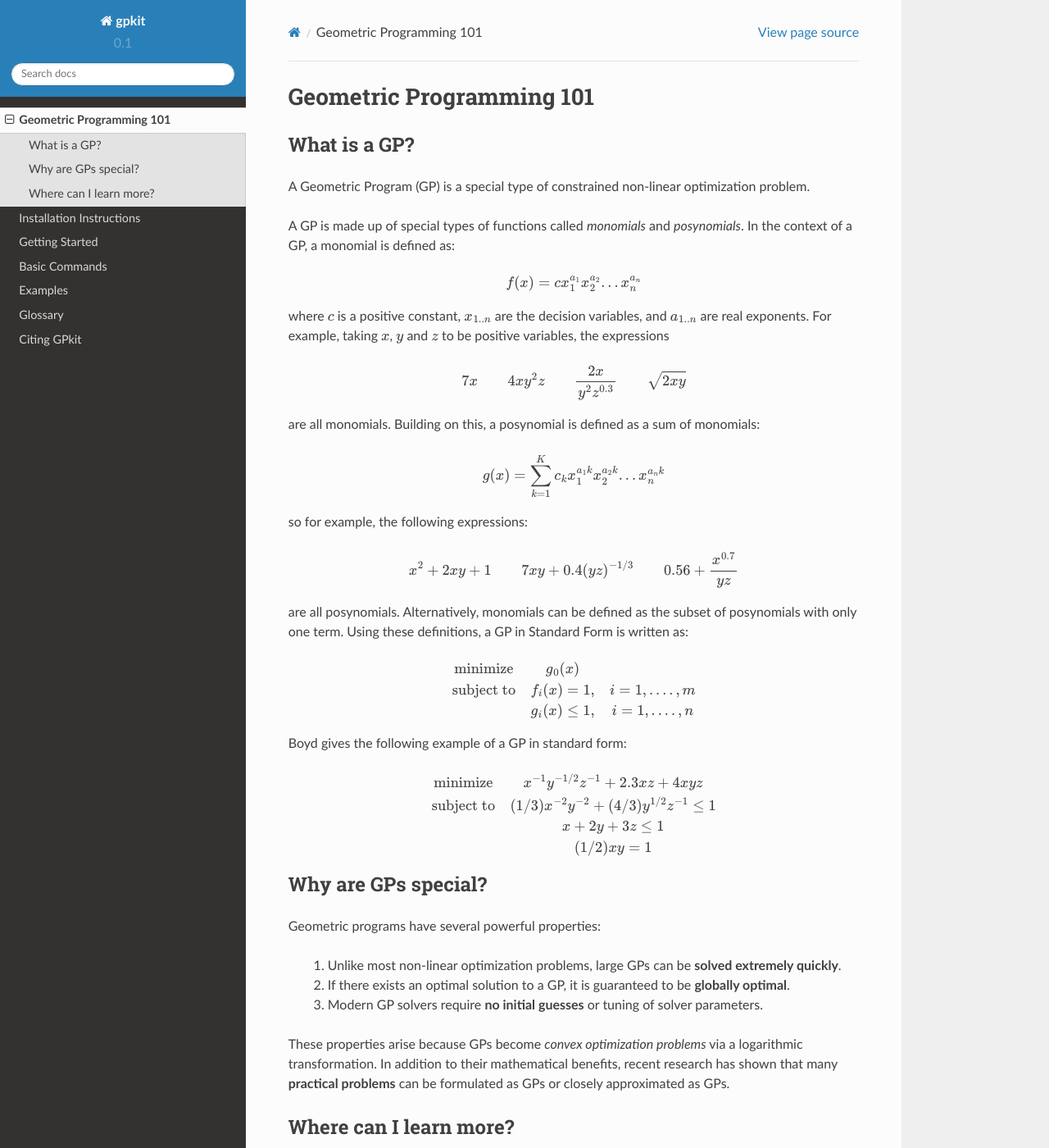
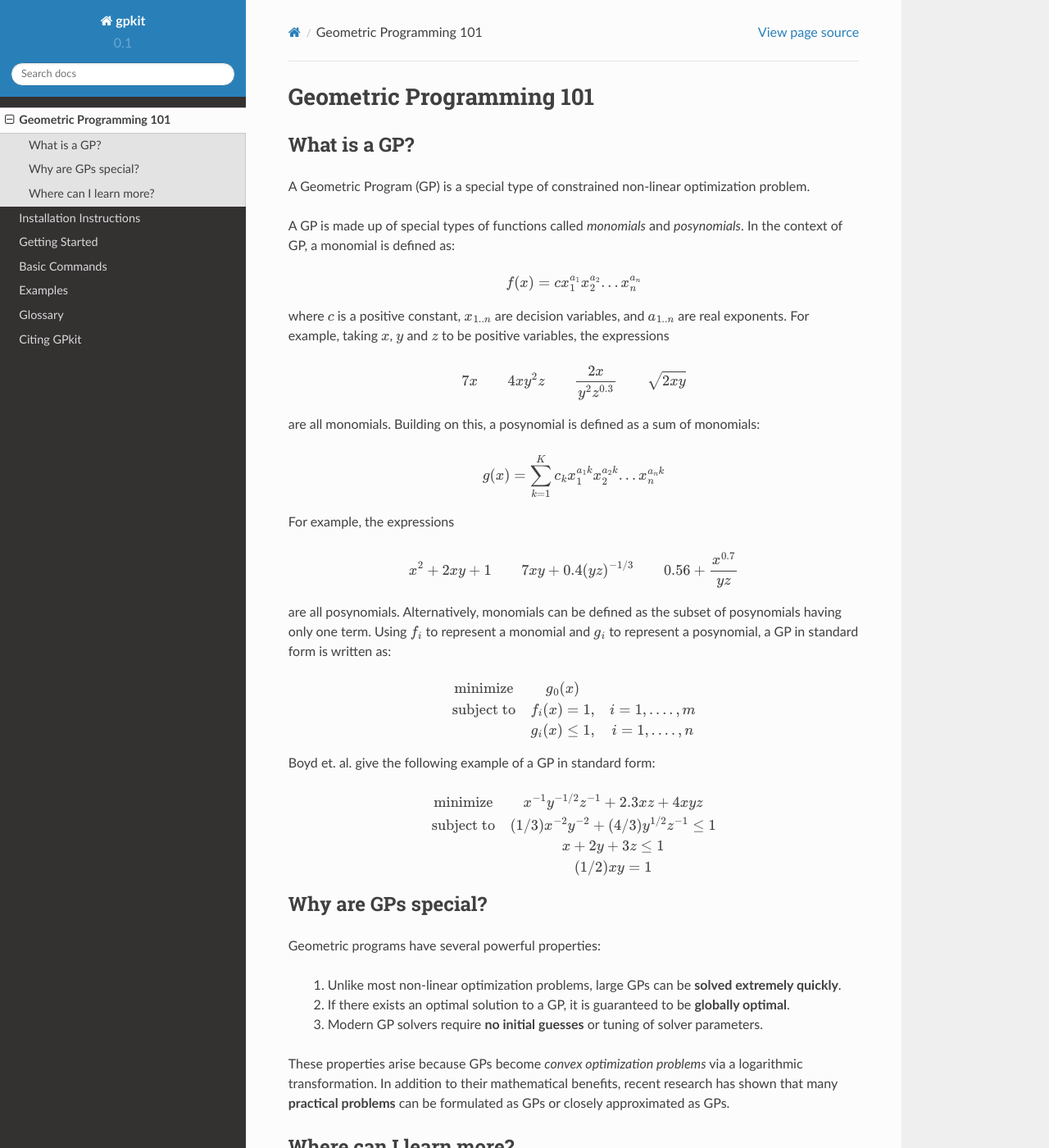
Before and after one commit to convexengineering/gpkit, a Sphinx documentation site: the page built from docs/source/gp101.rst, in a window 1280 px wide and 1400 px high. Shown: the whole window at 82% size. Built offline with Sphinx 7.4.7 and the Read the Docs theme 2.0.0, drawn with Linux system fonts in a browser that asks for light colours; pages that are not in the unit, such as notebooks, are missing from menus.

Commit message:
minor wording tweaks

```diff
--- a/docs/source/gp101.rst
+++ b/docs/source/gp101.rst
@@ -6,13 +6,13 @@ What is a GP?
 
 A Geometric Program (GP) is a special type of constrained non-linear optimization problem.
 
-A GP is made up of special types of functions called *monomials* and *posynomials*. In the context of a GP, a monomial is defined as:
+A GP is made up of special types of functions called *monomials* and *posynomials*. In the context of GP, a monomial is defined as:
 
 .. math::
 
    f(x) = c x_1^{a_1} x_2^{a_2} ... x_n^{a_n}
 
-where :math:`c` is a positive constant, :math:`x_{1..n}` are the decision variables, and :math:`a_{1..n}` are real exponents.  For example, taking :math:`x`, :math:`y` and :math:`z` to be positive variables, the expressions
+where :math:`c` is a positive constant, :math:`x_{1..n}` are decision variables, and :math:`a_{1..n}` are real exponents.  For example, taking :math:`x`, :math:`y` and :math:`z` to be positive variables, the expressions
 
 .. math::
 
@@ -24,13 +24,16 @@ are all monomials.  Building on this, a posynomial is defined as a sum of monomi
 
    g(x) = \sum_{k=1}^K c_k x_1^{a_1k} x_2^{a_2k} ... x_n^{a_nk}
 
-so for example, the following expressions:
+For example, the expressions
 
 .. math::
 
    x^2 + 2xy + 1  \qquad  7xy + 0.4(yz)^{-1/3}  \qquad  0.56 + \frac{x^{0.7}}{yz}
 
-are all posynomials.  Alternatively, monomials can be defined as the subset of posynomials with only one term.  Using these definitions, a GP in Standard Form is written as:
+are all posynomials.
+Alternatively, monomials can be defined as the subset of posynomials having only one term.
+Using :math:`f_i` to represent a monomial and :math:`g_i` to represent a posynomial,
+a GP in standard form is written as:
 
 .. math:: \begin{array}[lll]\text{}
     \text{minimize} & g_0(x) & \\
@@ -38,7 +41,7 @@ are all posynomials.  Alternatively, monomials can be defined as the subset of p
                       & g_i(x) \leq 1, & i = 1,....,n
                       \end{array}
 
-Boyd gives the following example of a GP in standard form:
+Boyd et. al. give the following example of a GP in standard form:
 
 .. math:: \begin{array}[llll]\text{}
     \text{minimize} & x^{-1}y^{-1/2}z^{-1} + 2.3xz + 4xyz \\
```
